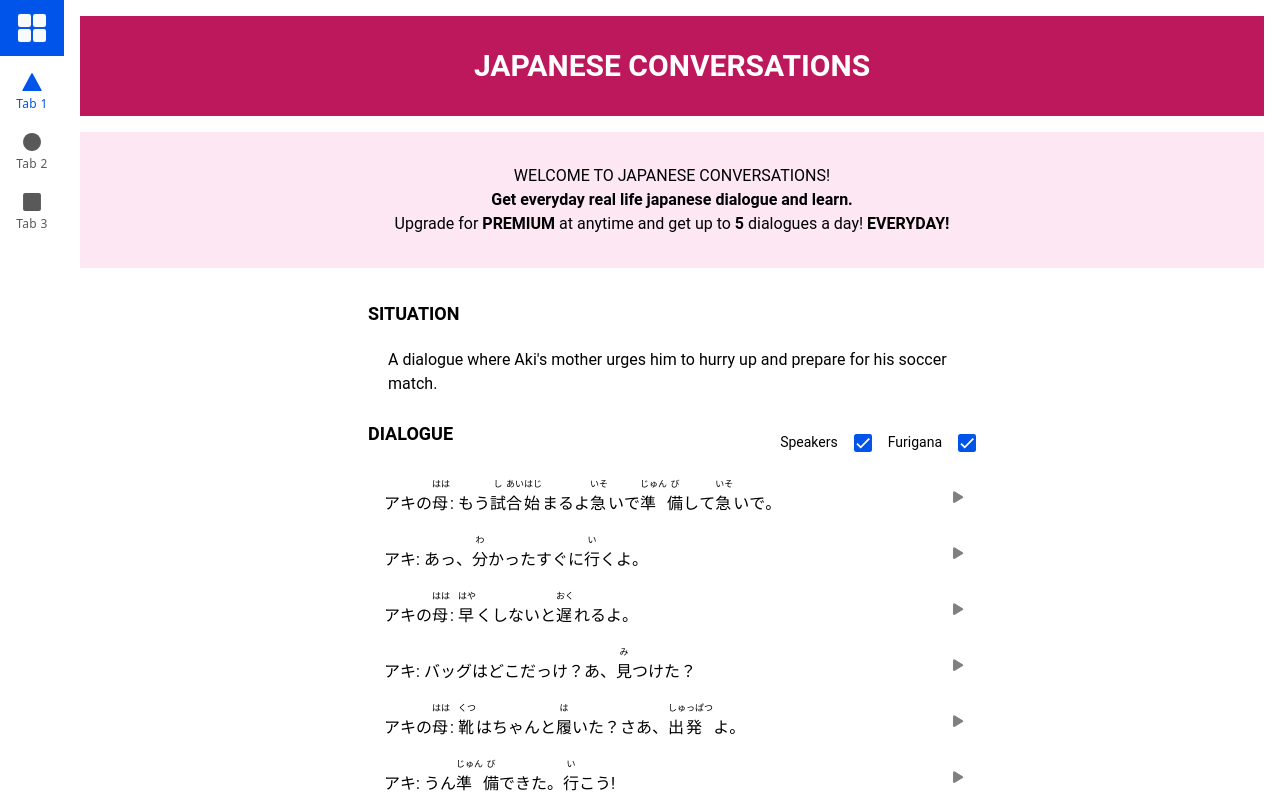
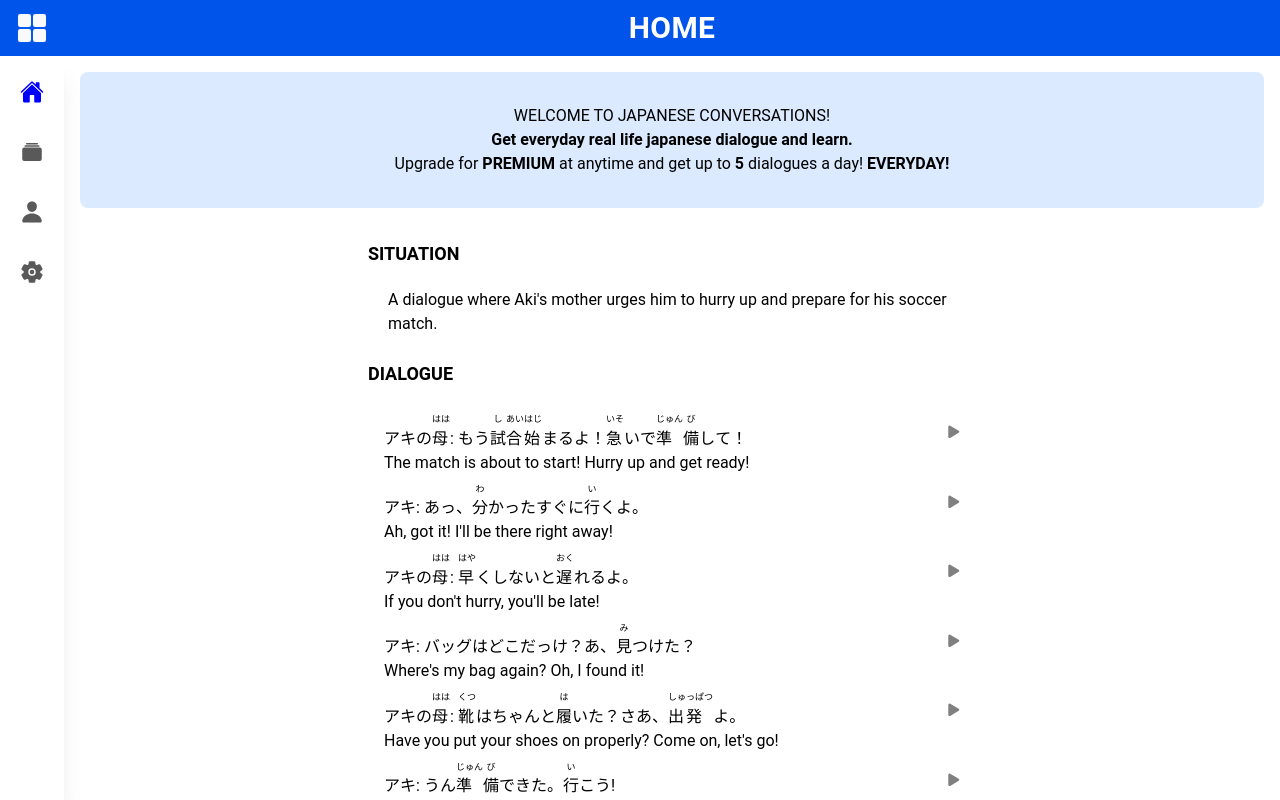
Before and after one commit to netspie/jp-conversations, a React (Vite) app: page /tab1 in a window 1280 px wide. Built offline with nearby package versions, Linux system fonts and the light colour scheme.

Commit message:
Improve views

```diff
--- a/src/App.css
+++ b/src/App.css
@@ -1,3 +1,7 @@
 ion-button {
     --border-radius: 0;
 }
+
+ion-tab-button.tab-selected {
+    color: blue;
+}
--- a/src/App.tsx
+++ b/src/App.tsx
@@ -3,6 +3,7 @@ import {
   IonApp,
   IonButton,
   IonIcon,
+  IonItemDivider,
   IonLabel,
   IonRouterOutlet,
   IonTabBar,
@@ -11,10 +12,22 @@ import {
   setupIonicReact,
 } from "@ionic/react";
 import { IonReactRouter } from "@ionic/react-router";
-import { book, ellipse, grid, square, triangle } from "ionicons/icons";
-import Tab1 from "./pages/Tab1";
-import Tab2 from "./pages/Tab2";
-import Tab3 from "./pages/Tab3";
+import {
+  albums,
+  book,
+  ellipse,
+  grid,
+  home,
+  list,
+  listCircle,
+  person,
+  settings,
+  square,
+  triangle,
+} from "ionicons/icons";
+import HomeTab from "./pages/HomeTab";
+import DialoguesTab from "./pages/DialoguesTab";
+import ProfileTab from "./pages/ProfileTab";
 
 /* Core CSS required for Ionic components to work properly */
 import "@ionic/react/css/core.css";
@@ -41,12 +54,13 @@ import "@ionic/react/css/display.css";
 
 /* import '@ionic/react/css/palettes/dark.always.css'; */
 /* import '@ionic/react/css/palettes/dark.class.css'; */
-import "@ionic/react/css/palettes/dark.system.css";
+// import "@ionic/react/css/palettes/dark.system.css";
 
 /* Theme variables */
 import "./theme/variables.css";
 import "./theme/tailwind.css";
-import "./App.css"
+import "./App.css";
+import SettingsTab from "./pages/SettingsTab";
 
 setupIonicReact();
 
@@ -54,22 +68,28 @@ const App: React.FC = () => (
   <IonApp>
     <IonReactRouter>
       <IonTabs>
-        <IonButton href="/tab1" className="hidden w-16 h-14 md:block m-0 rounded-none">
-            <IonIcon
-              slot="icon-only"
-              icon={grid}
-              className="text-gray-50 w-8 h-8"
-            />
+        <IonButton
+          href="/tab1"
+          className="hidden w-16 h-14 md:block m-0 rounded-none bg-slate-500"
+        >
+          <IonIcon
+            slot="icon-only"
+            icon={grid}
+            className="text-gray-50 w-8 h-8"
+          />
         </IonButton>
         <IonRouterOutlet className="md:left-16 px-24">
           <Route exact path="/tab1">
-            <Tab1 />
+            <HomeTab />
           </Route>
           <Route exact path="/tab2">
-            <Tab2 />
+            <DialoguesTab />
           </Route>
           <Route path="/tab3">
-            <Tab3 />
+            <ProfileTab />
+          </Route>
+          <Route path="/tab4">
+            <SettingsTab />
           </Route>
           <Route exact path="/">
             <Redirect to="/tab1" />
@@ -77,19 +97,19 @@ const App: React.FC = () => (
         </IonRouterOutlet>
         <IonTabBar
           slot="bottom"
-          className="md:mt-14 md:pt-2 md:flex-col md:w-16 md:h-full md:justify-start md:gap-1"
+          className="md:mt-14 md:pt-2 md:flex-col md:w-16 md:h-full md:justify-start md:gap-1 shadow-xl"
         >
           <IonTabButton tab="tab1" href="/tab1" className="md:max-h-14">
-            <IonIcon aria-hidden="true" icon={triangle} />
-            <IonLabel>Tab 1</IonLabel>
+            <IonIcon aria-hidden="true" icon={home} />
           </IonTabButton>
           <IonTabButton tab="tab2" href="/tab2" className="md:max-h-14">
-            <IonIcon aria-hidden="true" icon={ellipse} />
-            <IonLabel>Tab 2</IonLabel>
+            <IonIcon aria-hidden="true" icon={albums} />
           </IonTabButton>
           <IonTabButton tab="tab3" href="/tab3" className="md:max-h-14">
-            <IonIcon aria-hidden="true" icon={square} />
-            <IonLabel>Tab 3</IonLabel>
+            <IonIcon aria-hidden="true" icon={person} />
+          </IonTabButton>
+          <IonTabButton tab="tab4" href="/tab4" className="md:max-h-14">
+            <IonIcon aria-hidden="true" icon={settings} />
           </IonTabButton>
         </IonTabBar>
       </IonTabs>
--- a/src/components/Dialogue.tsx
+++ b/src/components/Dialogue.tsx
@@ -23,6 +23,7 @@ export type DialogueProps = {
 function Dialogue(props: DialogueProps) {
   const [showSpeakers, setShowSpeakers] = useState(true);
   const [showFurigana, setShowFurigana] = useState(true);
+  const [showTranslation, setShowTranslation] = useState(true);
 
   return (
     <div className="flex flex-col items-start gap-4">
@@ -43,27 +44,13 @@ function Dialogue(props: DialogueProps) {
           <IonLabel className="font-bold uppercase text-lg text-left">
             Dialogue
           </IonLabel>
-          <div className="absolute left-0 flex w-full h-full items-center">
-            <div className="flex w-1/2"></div>
-            <div className="flex w-1/2 justify-end gap-4">
-              <IonCheckbox
-                checked={showSpeakers}
-                onIonChange={(x) => setShowSpeakers(x.detail.checked)}
-              >
-                Speakers
-              </IonCheckbox>
-              <IonCheckbox
-                checked={showFurigana}
-                onIonChange={(x) => setShowFurigana(x.detail.checked)}
-              >
-                Furigana
-              </IonCheckbox>
-            </div>
-          </div>
+
         </IonListHeader>
         {props.content.phrases.map((phrase, index) => (
-          <IonItem key={index} className="flex">
-            <IonText className="w-full normal-case flex flex-wrap">
+          <IonItem key={index} style={{ '--min-height': '0'}}>
+            <div className="flex flex-col w-full">
+              <div className="flex w-full">
+                <IonText className="w-full normal-case flex flex-wrap items-end">
                   {showSpeakers && (
                     <>
                       {props.content.speakers[phrase.speakerIndex].words.map(
@@ -84,7 +71,10 @@ function Dialogue(props: DialogueProps) {
                     </>
                   )}
                   {phrase.content.map((word) => (
-                <Word content={word} config={{ showFurigana: showFurigana }} />
+                    <Word
+                      content={word}
+                      config={{ showFurigana: showFurigana }}
+                    />
                   ))}
                 </IonText>
                 <IonButton
@@ -96,6 +86,13 @@ function Dialogue(props: DialogueProps) {
                 >
                   <IonIcon icon={play} />
                 </IonButton>
+              </div>
+              {showTranslation && (
+                <IonText className="w-full normal-case flex flex-wrap">
+                  {phrase.translation}
+                </IonText>
+              )}
+            </div>
           </IonItem>
         ))}
       </IonList>
--- a/src/components/Word.tsx
+++ b/src/components/Word.tsx
@@ -13,14 +13,14 @@ function Word(props: WordProps) {
   return (
     <>
       {props.content.characters.map((character, index) => (
-        <div className="flex flex-col">
+        <div className="flex flex-col m-0 p-0">
           {props.config?.showFurigana && character.kanaWriting && (
-            <span className="text-[9px] text-center">
+            <span className="text-[9px] text-center m-0 p-0">
               {character.kanaWriting}
             </span>
           )}
           {props.config?.showFurigana && !character.kanaWriting &&
-            <span className="text-[9px]">&nbsp;</span>
+            <span className="text-[9px] m-0 p-0">&nbsp;</span>
           }
           <span>{character.value}</span>
         </div>
--- a/src/pages/Tab2.tsx
+++ b/src/pages/DialoguesTab.tsx
@@ -1,7 +1,7 @@
 import { IonContent, IonHeader, IonPage, IonTitle, IonToolbar } from '@ionic/react';
 import ExploreContainer from '../components/ExploreContainer';
 
-const Tab2: React.FC = () => {
+const DialoguesTab: React.FC = () => {
   return (
     <IonPage>
       <IonHeader>
@@ -21,4 +21,4 @@ const Tab2: React.FC = () => {
   );
 };
 
-export default Tab2;
+export default DialoguesTab;
--- a/src/pages/Tab1.tsx
+++ b/src/pages/HomeTab.tsx
@@ -1,21 +1,29 @@
-import { IonContent, IonPage } from "@ionic/react";
+import {
+  IonContent,
+  IonHeader,
+  IonPage,
+  IonTitle,
+  IonToolbar,
+} from "@ionic/react";
 import Dialogue from "../components/Dialogue";
 import { DialogueDTO } from "../useCases/DialogueDTO";
 
-const Tab1: React.FC = () => {
+const HomeTab: React.FC = () => {
   return (
     <IonPage>
-      <IonContent fullscreen>
+      <IonHeader className="shadow-none">
+        <IonToolbar
+          className="shadow-none"
+          style={{ "--background": "#0054e9" }}
+        >
+          <IonTitle className="text-3xl font-bold uppercase text-white text-center ">
+            Home
+          </IonTitle>
+        </IonToolbar>
+      </IonHeader>
+      <IonContent fullscreen className="rounded-lg">
         <div className="flex flex-col text-center justify-center items-center p-4 gap-4">
-          <div
-            className="p-8 bg-pink-700 w-full
-           text-white"
-          >
-            <h1 className="text-3xl font-bold uppercase">
-              Japanese Conversations
-            </h1>
-          </div>
-          <div className="p-8 bg-pink-100 w-full text-black">
+          <div className="p-8 bg-blue-100 w-full text-black rounded-lg">
             <p className="uppercase">Welcome to Japanese Conversations!</p>
             <p className="font-bold">
               Get everyday real life japanese dialogue and learn.
@@ -26,7 +34,7 @@ const Tab1: React.FC = () => {
               <span className="font-bold uppercase"> Everyday!</span>
             </p>
           </div>
-          <div className="w-full pt-4 md:px-24 lg:px-48 xl:px-72 2xl:px-96">
+          <div className="w-full pt-4 xl:px-72 2xl:px-96">
             {/* <DeckList></DeckList> */}
             <Dialogue content={dialogue} />
           </div>
@@ -58,9 +66,11 @@ const dialogue: DialogueDTO = {
           characters: [{ value: "母", kanaWriting: "はは" }],
         },
       ],
+      translation: "Aki's Mother",
     },
     {
       words: [{ characters: [{ value: "ア" }, { value: "キ" }] }],
+      translation: "Aki",
     },
   ],
   phrases: [
@@ -82,6 +92,7 @@ const dialogue: DialogueDTO = {
           ],
         },
         { characters: [{ value: "よ" }] },
+        { characters: [{ value: "！" }] },
         {
           characters: [
             { value: "急", kanaWriting: "いそ" },
@@ -98,15 +109,9 @@ const dialogue: DialogueDTO = {
         {
           characters: [{ value: "し" }, { value: "て" }],
         },
-        {
-          characters: [
-            { value: "急", kanaWriting: "いそ" },
-            { value: "い" },
-            { value: "で" },
-          ],
-        },
-        { characters: [{ value: "。" }] },
+        { characters: [{ value: "！" }] },
       ],
+      translation: "The match is about to start! Hurry up and get ready!",
       words: [],
     },
     {
@@ -128,6 +133,7 @@ const dialogue: DialogueDTO = {
         { characters: [{ value: "よ" }] },
         { characters: [{ value: "。" }] },
       ],
+      translation: "Ah, got it! I'll be there right away!",
       words: [],
     },
     {
@@ -146,6 +152,7 @@ const dialogue: DialogueDTO = {
         { characters: [{ value: "よ" }] },
         { characters: [{ value: "。" }] },
       ],
+      translation: "If you don't hurry, you'll be late!",
       words: [],
     },
     {
@@ -170,6 +177,7 @@ const dialogue: DialogueDTO = {
         },
         { characters: [{ value: "？" }] },
       ],
+      translation: "Where's my bag again? Oh, I found it!",
       words: [],
     },
     {
@@ -197,6 +205,7 @@ const dialogue: DialogueDTO = {
         { characters: [{ value: "よ" }] },
         { characters: [{ value: "。" }] },
       ],
+      translation: "Have you put your shoes on properly? Come on, let's go!",
       words: [],
     },
     {
@@ -220,9 +229,10 @@ const dialogue: DialogueDTO = {
         },
         { characters: [{ value: "!" }] },
       ],
+      translation: "Yeah, I'm ready! Let's go!",
       words: [],
     },
   ],
 };
 
-export default Tab1;
+export default HomeTab;
--- a/src/pages/Tab3.tsx
+++ b/src/pages/ProfileTab.tsx
@@ -1,7 +1,7 @@
 import { IonContent, IonHeader, IonPage, IonTitle, IonToolbar } from '@ionic/react';
 import ExploreContainer from '../components/ExploreContainer';
 
-const Tab3: React.FC = () => {
+const ProfileTab: React.FC = () => {
   return (
     <IonPage>
       <IonHeader>
@@ -21,4 +21,4 @@ const Tab3: React.FC = () => {
   );
 };
 
-export default Tab3;
+export default ProfileTab;
--- /dev/null
+++ b/src/pages/SettingsTab.tsx
@@ -0,0 +1,87 @@
+import {
+  IonCheckbox,
+  IonContent,
+  IonHeader,
+  IonItemDivider,
+  IonLabel,
+  IonPage,
+  IonTitle,
+  IonToolbar,
+} from "@ionic/react";
+import { useState } from "react";
+
+const SettingsTab: React.FC = () => {
+  const [showSpeakers, setShowSpeakers] = useState(true);
+  const [showFurigana, setShowFurigana] = useState(true);
+  const [showHiragana, setShowHiragana] = useState(true);
+  const [showTranslation, setShowTranslation] = useState(true);
+
+  const getTextFlags = () => {
+    return [showSpeakers, showFurigana, showHiragana, showTranslation];
+  };
+
+  const setTextFlags = (value: boolean) => {
+    setShowSpeakers(value)
+    setShowFurigana(value)
+    setShowHiragana(value)
+    setShowTranslation(value)
+  };
+
+  return (
+    <IonPage>
+      <IonHeader>
+        <IonToolbar>
+          <IonTitle>Tab 3</IonTitle>
+        </IonToolbar>
+      </IonHeader>
+      <IonContent fullscreen>
+        <div className="flex flex-col w-full h-full items-center p-4">
+          <div className="flex flex-col w-full gap-4">
+            <IonLabel className="font-bold">Text</IonLabel>
+            <IonCheckbox
+              checked={showSpeakers}
+              onIonChange={(x) => setShowSpeakers(x.detail.checked)}
+            >
+              Speakers
+            </IonCheckbox>
+            <IonCheckbox
+              checked={showFurigana}
+              onIonChange={(x) => setShowFurigana(x.detail.checked)}
+            >
+              Furigana
+            </IonCheckbox>
+            <IonCheckbox
+              checked={showHiragana}
+              onIonChange={(x) => setShowHiragana(x.detail.checked)}
+            >
+              Hiragana
+            </IonCheckbox>
+            <IonCheckbox
+              checked={showTranslation}
+              onIonChange={(x) => setShowTranslation(x.detail.checked)}
+            >
+              Translations
+            </IonCheckbox>
+
+            <div className="h-[1px] bg-gray-300" />
+            <IonCheckbox
+              indeterminate={isAtLeastOneButNotAllTrue(getTextFlags())}
+              checked={getTextFlags().every((x) => x)}
+              onIonChange={x => setTextFlags(x.detail.checked)}
+            >
+              All
+            </IonCheckbox>
+          </div>
+        </div>
+      </IonContent>
+    </IonPage>
+  );
+};
+
+function isAtLeastOneButNotAllTrue(booleans: boolean[]): boolean {
+  const hasTrue = booleans.some((value) => value === true);
+  const hasFalse = booleans.some((value) => value === false);
+  return hasTrue && hasFalse;
+}
+
+export default SettingsTab;
--- a/src/useCases/DialogueDTO.ts
+++ b/src/useCases/DialogueDTO.ts
@@ -9,11 +9,13 @@ export type DialogueDTO = {
 export type PhraseDTO = {
   speakerIndex: number;
   content: WordDTO[];
+  translation: string;
   words: WordDefinitionDTO[];
 };
 
 export type SpeakerDTO = {
   words: WordDTO[];
+  translation: string
 };
 
 export type WordDTO = {
```
Also changed, not shown: src/theme/tailwind.css. Lines whose indentation alone changed are shown as unchanged.
